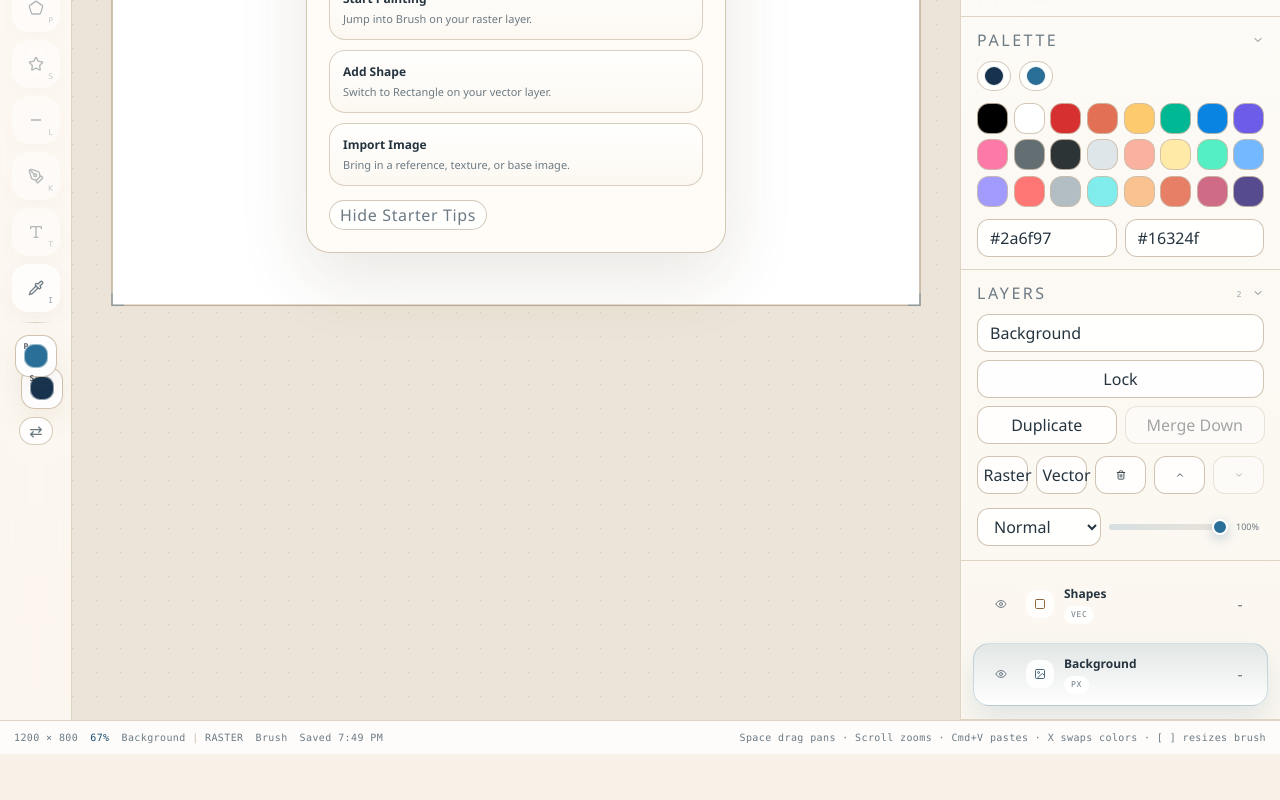
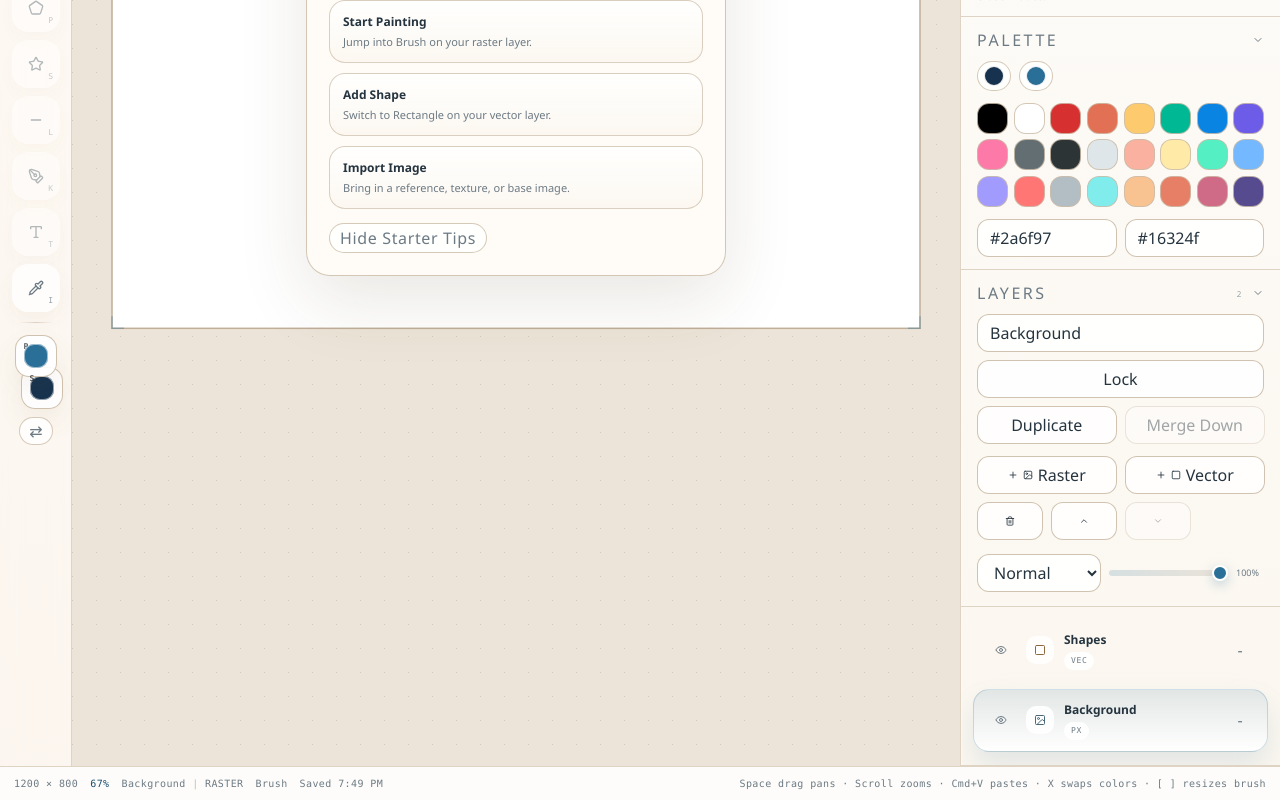
Before and after one commit to DaveHomeAssist/PixelForge, a React (Vite) app: page / in a window 1280 px wide. Shown: the part 745-1545 px from the top of the page. Before the commit the page ends 1499 px from the top, so only its background shows below. Built offline with nearby package versions, Linux system fonts and the light colour scheme; a web font is replaced by a local one.

Commit message:
Fix PixelForge layer action button layout

```diff
--- a/src/PixelForge.css
+++ b/src/PixelForge.css
@@ -800,9 +800,12 @@
 
 .pf-layer-actions {
   display: grid;
-  grid-template-columns: repeat(5, minmax(0, 1fr));
+  grid-template-columns: repeat(4, minmax(0, 1fr));
   gap: 8px;
   padding: 0 16px 14px;
+}
+.pf-layer-actions .pf-layer-abtn:nth-child(-n + 2) {
+  grid-column: span 2;
 }
 .pf-layer-abtn {
   min-height: 38px;
@@ -817,6 +820,7 @@
   align-items: center;
   justify-content: center;
   gap: 5px;
+  white-space: nowrap;
   transition: transform var(--pf-dur-hover) var(--pf-ease-standard), border-color var(--pf-dur-hover) var(--pf-ease-standard), background var(--pf-dur-hover) var(--pf-ease-standard), color var(--pf-dur-hover) var(--pf-ease-standard), box-shadow var(--pf-dur-hover) var(--pf-ease-standard);
 }
 .pf-layer-abtn:hover {
```
